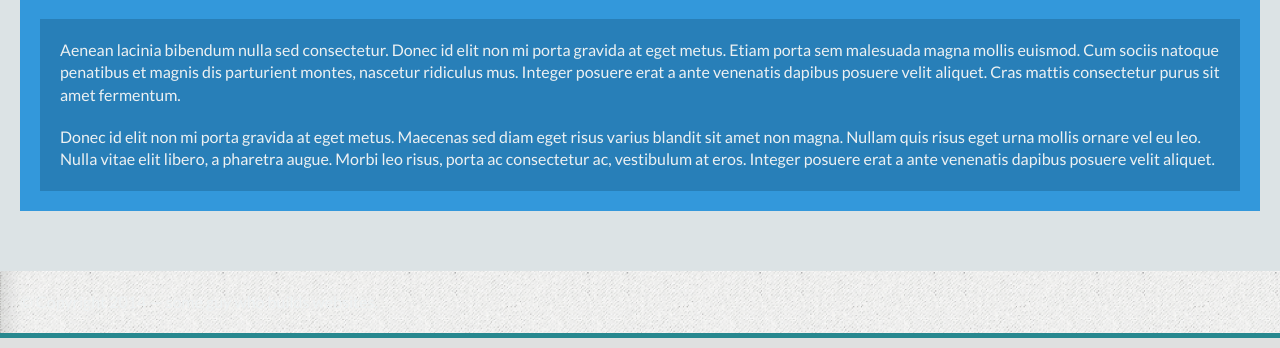
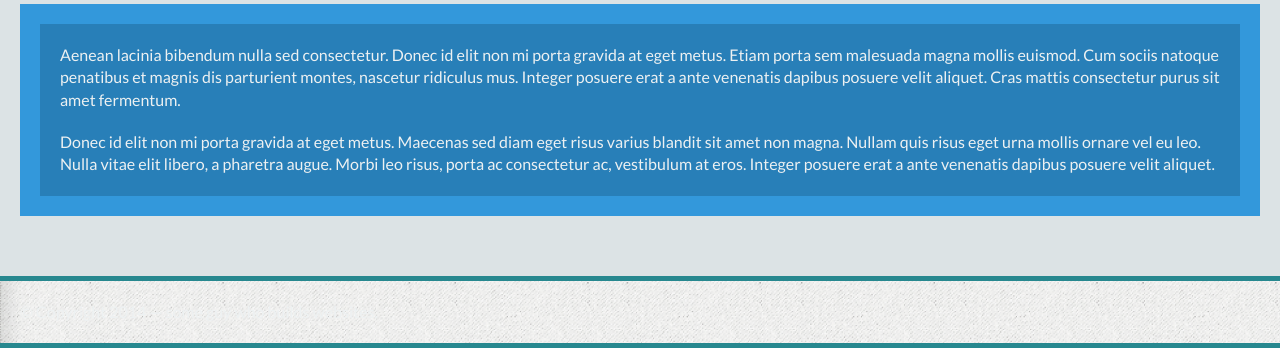
Before and after one commit to Quentin777/SiteFace, a PHP site: page /index.html in a window 1280 px wide. Shown: the part 727-1075 px from the top of the page. Run offline with PHP 8.4, Linux system fonts and the light colour scheme; some libraries are stand-ins or nearby versions.

Commit message:
Update style.css

```diff
--- a/css/style.css
+++ b/css/style.css
@@ -93,7 +93,7 @@ header, footer, main, section, article, aside {
 header, footer {
     background-image: url(../img/face3.png);
   background-size: cover;
-
+  border-top: 5px solid #27888F;
   border-bottom: 5px solid #27888F;
 }
 
```
